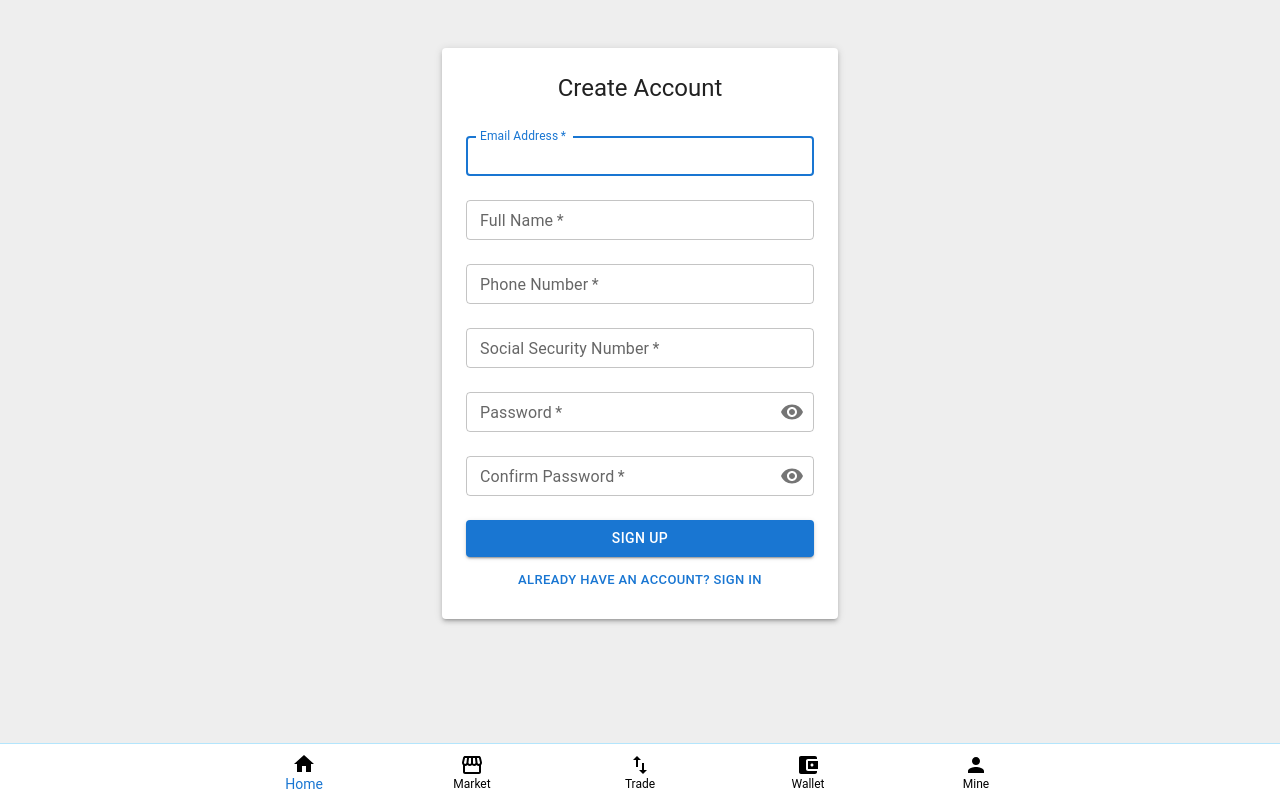
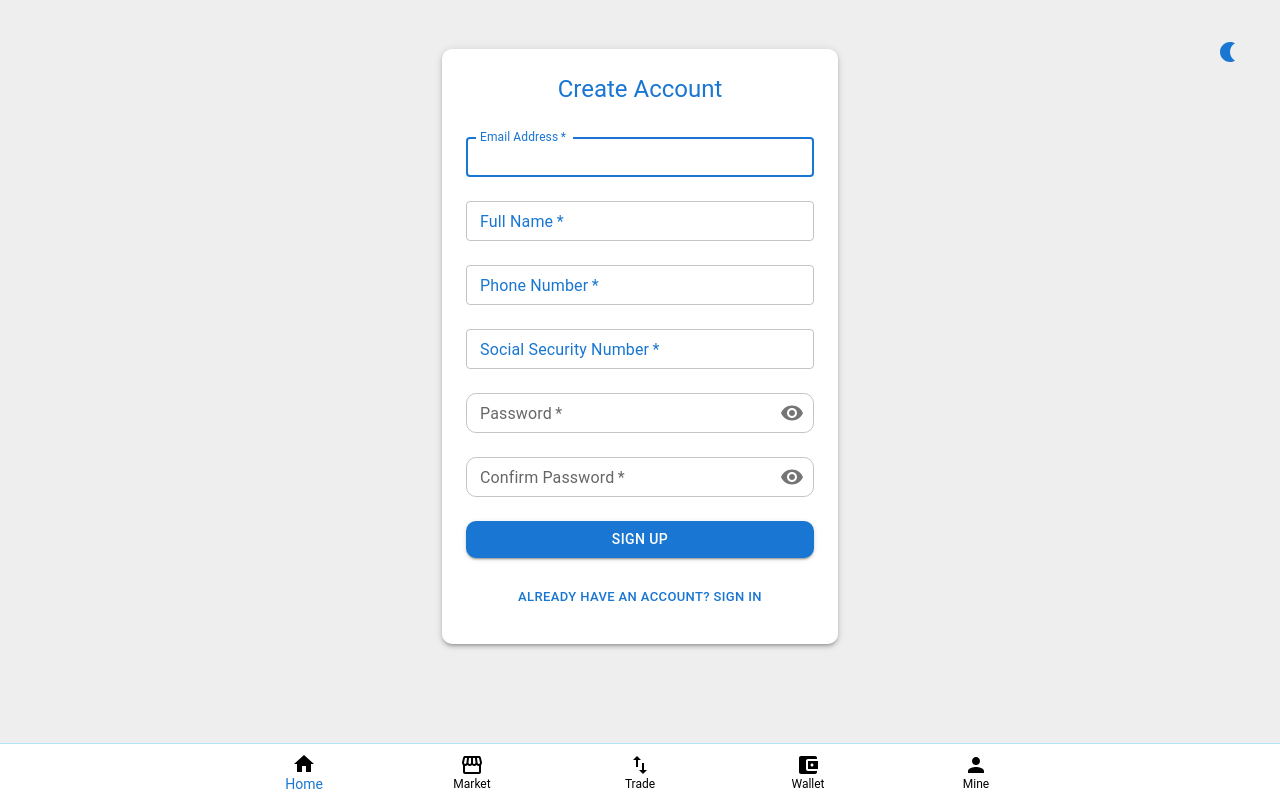
Before and after one commit to mgsainyinyitun/trading-front, a React (Create React App) app: page /signup in a window 1280 px wide. Built offline with nearby package versions, Linux system fonts and the light colour scheme.

Commit message:
Change theme, password change'

```diff
--- a/src/components/Auth/ChangePassword.jsx
+++ b/src/components/Auth/ChangePassword.jsx
@@ -33,7 +33,7 @@ export default function ChangePassword() {
         try {
             const API_URL = process.env.REACT_APP_API_URL;
             const response = await axios.post(`${API_URL}/api/v1/customer/change-password`, {
-                currentPassword,
+                oldPassword:currentPassword,
                 newPassword,
             }, {
                 headers: {
--- a/src/components/Auth/SignIn.jsx
+++ b/src/components/Auth/SignIn.jsx
@@ -10,7 +10,7 @@ import {
     IconButton,
     CircularProgress
 } from '@mui/material';
-import { Visibility, VisibilityOff } from '@mui/icons-material';
+import { Visibility, VisibilityOff, WbSunny, Nightlight } from '@mui/icons-material';
 import { useNavigate } from 'react-router-dom';
 import axios from 'axios';
 import { ToastContainer, toast } from 'react-toastify';
@@ -25,7 +25,7 @@ export default function SignIn() {
     });
     const [loading, setLoading] = useState(false); // New loading state
 
-    const { login } = useAppContext();
+    const { login, theme, setTheme } = useAppContext();
 
     const handleChange = (e) => {
         setFormData({
@@ -69,6 +69,10 @@ export default function SignIn() {
         }
     };
 
+    const toggleTheme = () => {
+        setTheme(theme === 'dark' ? 'light' : 'dark'); // Toggle between light and dark theme
+    };
+
     return (
         <Container component="main" maxWidth="xs">
             <ToastContainer />
@@ -77,9 +81,15 @@ export default function SignIn() {
                 padding: 3,
                 display: 'flex',
                 flexDirection: 'column',
-                alignItems: 'center'
+                alignItems: 'center',
+                background: theme === 'dark' ? '#121212' : '#fff'
             }}>
-                <Typography component="h1" variant="h5" sx={{ mb: 2 }}>
+                <Box sx={{ position: 'absolute', top: 16, right: 16 }}>
+                    <IconButton onClick={toggleTheme} sx={{ position: 'absolute', top: 16, right: 16 }}>
+                        {theme === 'dark' ? <WbSunny sx={{ color: '#fff' }} /> : <Nightlight sx={{ color: 'primary.main' }} />}
+                    </IconButton>
+                </Box>
+                <Typography component="h1" variant="h5" sx={{ mb: 2, color: theme === 'dark' ? '#fff' : 'primary.main' }} >
                     Sign In
                 </Typography>
                 <Box component="form" onSubmit={handleSubmit} sx={{ width: '100%' }}>
@@ -95,11 +105,27 @@ export default function SignIn() {
                         value={formData.email}
                         size="small"
                         onChange={handleChange}
+                        sx={{
+                            borderRadius: '10px',
+                            background: theme === 'dark' ? 'gray' : '',
+                            '& .MuiInputLabel-root': { color: theme === 'dark' ? '#fff' : '' },
+                            '& .MuiInputBase-input': {
+                                color: theme === 'dark' ? '#ffffff' : '#000000' // Added input color
+                            }
+                        }}
                     />
                     <TextField
                         margin="normal"
                         required
                         fullWidth
+                        sx={{
+                            borderRadius: '10px',
+                            background: theme === 'dark' ? 'gray' : '',
+                            '& .MuiInputLabel-root': { color: theme === 'dark' ? '#fff' : '' },
+                            '& .MuiInputBase-input': {
+                                color: theme === 'dark' ? '#ffffff' : '#000000' // Added input color
+                            }
+                        }}
                         name="password"
                         label="Password"
                         type={showPassword ? 'text' : 'password'}
@@ -109,6 +135,14 @@ export default function SignIn() {
                         size="small"
                         onChange={handleChange}
                         InputProps={{
+                            sx: {
+                                borderRadius: '10px',
+                                background: theme === 'dark' ? 'gray' : '',
+                                '& .MuiInputLabel-root': { color: theme === 'dark' ? '#fff' : '' },
+                                '& .MuiInputBase-input': {
+                                    color: theme === 'dark' ? '#ffffff' : '#000000' // Added input color
+                                }
+                            },
                             endAdornment: (
                                 <InputAdornment position="end">
                                     <IconButton
@@ -125,12 +159,13 @@ export default function SignIn() {
                         type="submit"
                         fullWidth
                         variant="contained"
-                        sx={{ mt: 2, mb: 1 }}
+                        sx={{ mt: 2, mb: 1, borderRadius: '10px' }}
                         disabled={loading} // Disable button when loading
                     >
                         {loading ? <CircularProgress size={24} /> : 'Sign In'} {/* Show loading spinner */}
                     </Button>
                     <Button
+                        sx={{ mt: 2, mb: 1 , borderRadius: '10px'}}
                         fullWidth
                         variant="text"
                         size="small"
--- a/src/components/Auth/SignUp.jsx
+++ b/src/components/Auth/SignUp.jsx
@@ -10,10 +10,11 @@ import {
     IconButton,
     CircularProgress
 } from '@mui/material';
-import { Visibility, VisibilityOff } from '@mui/icons-material';
+import { Visibility, VisibilityOff, WbSunny, Nightlight } from '@mui/icons-material'; // Importing theme icons
 import { useNavigate } from 'react-router-dom';
 import axios from 'axios';
 import { ToastContainer, toast } from 'react-toastify';
+import { useAppContext } from '../../context/AppContext';
 
 export default function SignUp() {
     const navigate = useNavigate();
@@ -28,6 +29,7 @@ export default function SignUp() {
         confirmPassword: ''
     });
     const [loading, setLoading] = useState(false); // New loading state
+    const { theme, setTheme } = useAppContext();
 
     const handleChange = (e) => {
         setFormData({
@@ -46,7 +48,6 @@ export default function SignUp() {
 
         // get API_URL from .env
         const API_URL = process.env.REACT_APP_API_URL ? process.env.REACT_APP_API_URL : 'http://localhost:3001';
-        console.log(API_URL);
 
         setLoading(true); // Set loading to true when submitting
 
@@ -75,6 +76,10 @@ export default function SignUp() {
         }
     };
 
+    const toggleTheme = () => {
+        setTheme(theme === 'dark' ? 'light' : 'dark'); // Toggle between light and dark theme
+    };
+
     return (
         <Container component="main" maxWidth="xs">
             <ToastContainer />
@@ -83,9 +88,16 @@ export default function SignUp() {
                 padding: 3,
                 display: 'flex',
                 flexDirection: 'column',
-                alignItems: 'center'
+                alignItems: 'center',
+                background: theme === 'dark' ? '#121212' : '#fff',
+                borderRadius: '10px'
             }}>
-                <Typography component="h1" variant="h5" sx={{ mb: 2 }}>
+                <Box sx={{ position: 'absolute', top: 16, right: 16 }}>
+                    <IconButton onClick={toggleTheme} sx={{ position: 'absolute', top: 16, right: 16 }}>
+                        {theme === 'dark' ? <WbSunny sx={{ color: '#fff' }} /> : <Nightlight sx={{ color: 'primary.main' }} />}
+                    </IconButton>
+                </Box>
+                <Typography component="h1" variant="h5" sx={{ mb: 2, color: theme === 'dark' ? '#fff' : 'primary.main' }}>
                     Create Account
                 </Typography>
                 <Box component="form" onSubmit={handleSubmit} sx={{ width: '100%' }}>
@@ -101,6 +113,14 @@ export default function SignUp() {
                         value={formData.email}
                         size='small'
                         onChange={handleChange}
+                        sx={{
+                            borderRadius: '10px',
+                            background: theme === 'dark' ? 'gray' : '',
+                            '& .MuiInputLabel-root': { color: theme === 'dark' ? '#fff' : 'primary.main' },
+                            '& .MuiInputBase-input': {
+                                color: theme === 'dark' ? '#ffffff' : '#000000'
+                            }
+                        }}
                     />
                     <TextField
                         margin="normal"
@@ -113,6 +133,14 @@ export default function SignUp() {
                         value={formData.name}
                         size='small'
                         onChange={handleChange}
+                        sx={{
+                            borderRadius: '10px',
+                            background: theme === 'dark' ? 'gray' : '',
+                            '& .MuiInputLabel-root': { color: theme === 'dark' ? '#fff' : 'primary.main' },
+                            '& .MuiInputBase-input': {
+                                color: theme === 'dark' ? '#ffffff' : '#000000'
+                            }
+                        }}
                     />
                     <TextField
                         margin="normal"
@@ -125,6 +153,14 @@ export default function SignUp() {
                         size='small'
                         value={formData.phone}
                         onChange={handleChange}
+                        sx={{
+                            borderRadius: '10px',
+                            background: theme === 'dark' ? 'gray' : '',
+                            '& .MuiInputLabel-root': { color: theme === 'dark' ? '#fff' : 'primary.main' },
+                            '& .MuiInputBase-input': {
+                                color: theme === 'dark' ? '#ffffff' : '#000000'
+                            }
+                        }}
                     />
                     <TextField
                         margin="normal"
@@ -137,6 +173,14 @@ export default function SignUp() {
                         size='small'
                         value={formData.ssn}
                         onChange={handleChange}
+                        sx={{
+                            borderRadius: '10px',
+                            background: theme === 'dark' ? 'gray' : '',
+                            '& .MuiInputLabel-root': { color: theme === 'dark' ? '#fff' : 'primary.main' },
+                            '& .MuiInputBase-input': {
+                                color: theme === 'dark' ? '#ffffff' : '#000000'
+                            }
+                        }}
                     />
                     <TextField
                         margin="normal"
@@ -160,7 +204,15 @@ export default function SignUp() {
                                         {showPassword ? <VisibilityOff /> : <Visibility />}
                                     </IconButton>
                                 </InputAdornment>
-                            )
+                            ),
+                            sx: {
+                                borderRadius: '10px',
+                                background: theme === 'dark' ? 'gray' : '',
+                                '& .MuiInputLabel-root': { color: theme === 'dark' ? '#fff' : 'primary.main' },
+                                '& .MuiInputBase-input': {
+                                    color: theme === 'dark' ? '#ffffff' : '#000000'
+                                }
+                            }
                         }}
                     />
                     <TextField
@@ -187,14 +239,22 @@ export default function SignUp() {
                                         {showConfirmPassword ? <VisibilityOff /> : <Visibility />}
                                     </IconButton>
                                 </InputAdornment>
-                            )
+                            ),
+                            sx: {
+                                borderRadius: '10px',
+                                background: theme === 'dark' ? 'gray' : '',
+                                '& .MuiInputLabel-root': { color: theme === 'dark' ? '#fff' : 'primary.main' },
+                                '& .MuiInputBase-input': {
+                                    color: theme === 'dark' ? '#ffffff' : '#000000'
+                                }
+                            }
                         }}
                     />
                     <Button
                         type="submit"
                         fullWidth
                         variant="contained"
-                        sx={{ mt: 2, mb: 1 }}
+                        sx={{ mt: 2, mb: 1, borderRadius: '10px' }}
                         disabled={loading} // Disable button when loading
                     >
                         {loading ? <CircularProgress size={24} /> : 'Sign Up'}
@@ -204,6 +264,7 @@ export default function SignUp() {
                         variant="text"
                         size='small'
                         onClick={() => navigate('/signin')}
+                        sx={{ color: theme === 'dark' ? '#fff' : 'primary.main', mt: 2, mb: 1, borderRadius: '10px' }}
                     >
                         Already have an account? Sign In
                     </Button>
--- a/src/components/FrontMain/Exchange/Exchange.jsx
+++ b/src/components/FrontMain/Exchange/Exchange.jsx
@@ -67,12 +67,14 @@ export default function Exchange() {
 
     const fetchUserBalance = async () => {
         try {
+            console.log('from coin : ', fromCoin);
             const API_URL = process.env.REACT_APP_API_URL || 'http://localhost:3001';
-            const response = await axios.get(`${API_URL}/api/v1/balance`, {
+            const response = await axios.get(`${API_URL}/api/v1/customer/coin/balance?currency=${fromCoin}`, {
                 headers: {
                     'Authorization': `Bearer ${localStorage.getItem('token')}`
                 }
             });
+            console.log(response);
             setUserBalance(response.data.balance || 0); // Set user balance
         } catch (error) {
             console.error('Error fetching user balance:', error);
@@ -88,7 +90,6 @@ export default function Exchange() {
                     'Authorization': `Bearer ${localStorage.getItem('token')}`
                 }
             });
-            console.log("response", response.data);
             setExchangeHistory(response.data || []);
         } catch (error) {
             console.error('Error fetching exchanges:', error);
@@ -99,6 +100,7 @@ export default function Exchange() {
         if (fromCoin && toCoin) {
             fetchExchangeRate();
             fetchBaseRate(); // Fetch rate for 1 unit
+            fetchUserBalance(); // Refetch user balance when fromCoin changes
         }
     }, [fromCoin, toCoin, amount]);
 
@@ -217,7 +219,7 @@ export default function Exchange() {
     const handleExchangeAll = () => {
         if (userBalance > 0) {
             setAmount(userBalance); // Set amount to user balance
-            handleExchange(); // Call exchange
+            // handleExchange(); // Call exchange
         } else {
             toast.error('Insufficient balance');
         }
@@ -238,7 +240,10 @@ export default function Exchange() {
                         <FormControl sx={{ flex: 1 }}>
                             <Select
                                 value={fromCoin}
-                                onChange={(e) => setFromCoin(e.target.value)}
+                                onChange={(e) => {
+                                    setFromCoin(e.target.value);
+                                    fetchUserBalance(); // Refetch user balance when fromCoin changes
+                                }}
                                 sx={{ borderRadius: 2, backgroundColor: theme === 'dark' ? '#333' : 'white' }}
                                 size="small"
                             >
--- a/src/components/Main/Main.jsx
+++ b/src/components/Main/Main.jsx
@@ -29,7 +29,7 @@ export default function Main() {
 
     return (
         <Box sx={{ height: '100%', width: '100%', overflow: 'auto', marginTop: isAuthPage ? 0 : 5, background: theme === 'dark' ? '#121212' : '' }}>
-            <Container sx={{  width: '100%', background: theme === 'dark' ? '#1e1e1e' : '#eeeeee', padding: 0 }}>
+            <Container sx={{  width: '100%', minHeight: '100%', background: theme === 'dark' ? '#1e1e1e' : '#eeeeee', padding: 0 , border: '1px solid transparent'	}}>
                 {!isAuthPage && <TopBar />}
                 <Box sx={{ flexGrow: 1, background: theme === 'dark' ? '#1e1e1e' : '#eeeeee', paddingBottom: 1, margin: '0 auto' }}>
                     <Routes>
--- a/src/components/Profile/Profile.jsx
+++ b/src/components/Profile/Profile.jsx
@@ -3,10 +3,12 @@ import { Container, Paper, Typography, Box, Grid, Divider, Chip } from '@mui/mat
 import axios from 'axios';
 import { toast, ToastContainer } from 'react-toastify';
 import { format } from 'date-fns';
+import { useAppContext } from '../../context/AppContext';
 
 export default function Profile() {
     const [profileData, setProfileData] = useState(null);
     const token = localStorage.getItem('token');
+    const { theme } = useAppContext();
 
     useEffect(() => {
         const fetchProfile = async () => {
@@ -30,20 +32,20 @@ export default function Profile() {
     if (!profileData) return null;
 
     return (
-        <Container maxWidth="lg" sx={{ mt: 4, mb: 4 }}>
+        <Container maxWidth="lg" sx={{ mt: 4, mb: 4,borderRadius: '10px' }}>
             <ToastContainer />
             <Grid container spacing={3}>
                 <Grid item xs={12} md={6}>
-                    <Paper sx={{ p: 3, height: '100%' }}>
-                        <Typography variant="h5" gutterBottom>Profile Information</Typography>
+                    <Paper sx={{ p: 3, height: '100%', backgroundColor: theme === 'dark' ? '#1e1e1e' : 'white' }}>
+                        <Typography variant="h5" gutterBottom sx={{ color: theme === 'dark' ? 'white' : 'black' }}>Profile Information</Typography>
                         <Divider sx={{ mb: 2 }} />
 
                         {['name', 'email', 'phone', 'loginId'].map((field) => (
                             <Box key={field} sx={{ mb: 2 }}>
-                                <Typography variant="subtitle2" color="text.secondary">
+                                <Typography variant="subtitle2" sx={{ color: theme === 'dark' ? 'lightgray' : 'text.secondary' }}>
                                     {field.charAt(0).toUpperCase() + field.slice(1)}
                                 </Typography>
-                                <Typography variant="body1">{profileData[field]}</Typography>
+                                <Typography variant="body1" sx={{ color: theme === 'dark' ? 'white' : 'black' }}>{profileData[field]}</Typography>
                             </Box>
                         ))}
 
@@ -58,21 +60,21 @@ export default function Profile() {
                 </Grid>
 
                 <Grid item xs={12} md={6}>
-                    <Paper sx={{ p: 3 }}>
-                        <Typography variant="h5" gutterBottom>Accounts</Typography>
+                    <Paper sx={{ p: 3, backgroundColor: theme === 'dark' ? '#1e1e1e' : 'white' }}>
+                        <Typography variant="h5" gutterBottom sx={{ color: theme === 'dark' ? 'white' : 'black' }}>Accounts</Typography>
                         <Divider sx={{ mb: 2 }} />
 
                         <Grid container spacing={2}>
                             {profileData.accounts.map((account) => (
                                 <Grid item xs={12} key={account.id}>
-                                    <Box sx={{ p: 2, border: '1px solid #eee', borderRadius: 1 }}>
-                                        <Typography variant="subtitle1">
+                                    <Box sx={{ p: 2, border: '1px solid #444', borderRadius: 1, backgroundColor: theme === 'dark' ? '#2c2c2c' : '' }}>
+                                        <Typography variant="subtitle1" sx={{ color: theme === 'dark' ? 'white' : '' }}>
                                             Account #{account.accountNo}
                                         </Typography>
-                                        <Typography variant="body2">
+                                        <Typography variant="body2" sx={{ color: theme === 'dark' ? 'white' : '' }}>
                                             Balance: {account.balance} {account.currency.toUpperCase()}
                                         </Typography>
-                                        <Typography variant="caption" display="block" color="text.secondary">
+                                        <Typography variant="caption" display="block" sx={{ color: theme === 'dark' ? 'white' : '' }}>
                                             Created: {format(new Date(account.createdAt), 'PP')}
                                         </Typography>
                                     </Box>
```
Also changed, not shown: src/components/Exchange/ExchangeHistory.jsx (+15 -14 lines), src/components/Trade/TradeHistory.jsx (+10 -9 lines), src/components/Transaction/TransactionList.jsx (+8 -7 lines).
